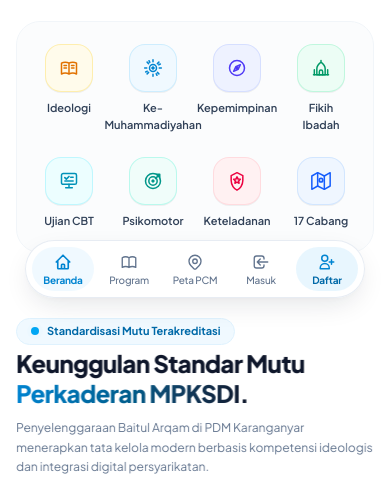
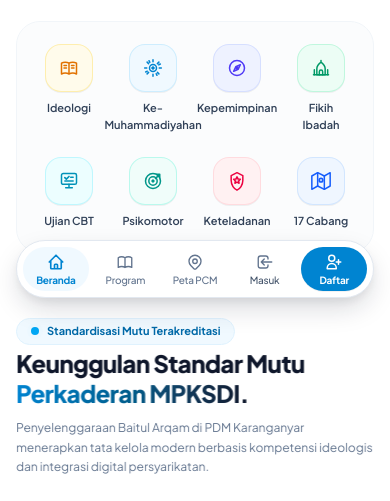
Before and after one commit to ZAKITRIPAMUNGKAS/mpksdikra, a Laravel app: page / in a window 390 px wide. Shown: the part 530-1031 px from the top of the page. Run offline with Laravel 12, Linux system fonts and the light colour scheme; data comes from the database, SQL or seed files in the repository; style sheets or scripts are compiled from the project's sources.

Commit message:
fix(landing): buat background floating mobile bottom nav solid putih agar tidak tembus pandang menimpa konten

```diff
--- a/resources/views/landing/index.blade.php
+++ b/resources/views/landing/index.blade.php
@@ -284,7 +284,7 @@
         </div>
     </header>
 
-    <main id="main-content" class="space-y-16 sm:space-y-20 pb-20">
+    <main id="main-content" class="space-y-16 sm:space-y-20 pb-28 sm:pb-20">
 
         {{-- SECTION 2: Hero Banner Melengkung Proporsional dengan Foto Gedung Dakwah Siluet Kanan-ke-Kiri --}}
         <section id="beranda" class="max-w-7xl mx-auto px-4 sm:px-6 lg:px-8 pt-4 sm:pt-8">
@@ -1954,7 +1954,7 @@
                  onScroll();
              }
           }"
-         class="lg:hidden fixed bottom-4 left-1/2 -translate-x-1/2 w-[calc(100%-2rem)] max-w-[340px] sm:max-w-sm z-[100] bg-white/92 backdrop-blur-xl rounded-full border border-slate-200/80 shadow-[0_10px_28px_-6px_rgba(15,23,42,0.12),0_2px_8px_-2px_rgba(15,23,42,0.04)] p-1.5 transition-all">
+          class="lg:hidden fixed bottom-4 left-1/2 -translate-x-1/2 w-[calc(100%-2rem)] max-w-[360px] z-40 bg-white rounded-full border border-slate-200 shadow-[0_12px_28px_-4px_rgba(15,23,42,0.18),0_4px_12px_-2px_rgba(15,23,42,0.08)] p-1.5 transition-all">
 
         <div class="grid {{ auth()->check() ? 'grid-cols-4' : 'grid-cols-5' }} items-center gap-1">
 
@@ -1995,8 +1995,8 @@
             @auth
                 {{-- 4. Dashboard (Logged in - Harmonious Pill Accent) --}}
                 <a href="{{ auth()->user()->isAdmin() || auth()->user()->isFasilitator() ? route('admin.dashboard') : (auth()->user()->isExecutive() ? route('admin.executive') : route('portal.dashboard')) }}"
-                   class="flex flex-col items-center justify-center py-1.5 px-1 rounded-full text-sky-700 bg-sky-100/70 hover:bg-sky-100 font-bold transition-all duration-200 group active:scale-95">
-                    <svg class="w-4.5 h-4.5 text-sky-600 stroke-[2]" fill="none" stroke="currentColor" viewBox="0 0 24 24">
+                   class="flex flex-col items-center justify-center py-1.5 px-1 rounded-full text-white bg-sky-600 hover:bg-sky-700 font-bold transition-all duration-200 group active:scale-95 shadow-2xs">
+                    <svg class="w-4.5 h-4.5 text-white stroke-[2]" fill="none" stroke="currentColor" viewBox="0 0 24 24">
                         <path stroke-linecap="round" stroke-linejoin="round" d="M4 6a2 2 0 012-2h2a2 2 0 012 2v2a2 2 0 01-2 2H6a2 2 0 01-2-2V6zM14 6a2 2 0 012-2h2a2 2 0 012 2v2a2 2 0 01-2 2h-2a2 2 0 01-2-2V6zM4 16a2 2 0 012-2h2a2 2 0 012 2v2a2 2 0 01-2 2H6a2 2 0 01-2-2v-2zM14 16a2 2 0 012-2h2a2 2 0 012 2v2a2 2 0 01-2 2h-2a2 2 0 01-2-2v-2z"/>
                     </svg>
                     <span class="text-[10px] leading-none mt-1 tracking-tight">Dashboard</span>
@@ -2004,7 +2004,7 @@
             @else
                 {{-- 4. Masuk --}}
                 <a href="{{ route('login') }}"
-                   class="flex flex-col items-center justify-center py-1.5 px-1 rounded-full text-slate-500 hover:text-slate-800 hover:bg-slate-50 font-medium transition-all duration-200 group active:scale-95">
+                   class="flex flex-col items-center justify-center py-1.5 px-1 rounded-full text-slate-600 hover:text-slate-900 hover:bg-slate-100 font-medium transition-all duration-200 group active:scale-95">
                     <svg class="w-4.5 h-4.5 text-slate-500 group-hover:text-slate-800 stroke-[1.8]" fill="none" stroke="currentColor" viewBox="0 0 24 24">
                         <path stroke-linecap="round" stroke-linejoin="round" d="M11 16l-4-4m0 0l4-4m-4 4h14m-5 4v1a3 3 0 01-3 3H6a3 3 0 01-3-3V7a3 3 0 013-3h7a3 3 0 013 3v1"/>
                     </svg>
@@ -2013,8 +2013,8 @@
 
                 {{-- 5. Daftar (Primary Action - Harmonious Pill Accent) --}}
                 <a href="{{ route('anggota.register') }}"
-                   class="flex flex-col items-center justify-center py-1.5 px-1 rounded-full text-sky-700 bg-sky-100/70 hover:bg-sky-100 font-bold transition-all duration-200 group active:scale-95">
-                    <svg class="w-4.5 h-4.5 text-sky-600 stroke-[2]" fill="none" stroke="currentColor" viewBox="0 0 24 24">
+                   class="flex flex-col items-center justify-center py-1.5 px-1 rounded-full text-white bg-sky-600 hover:bg-sky-700 font-bold transition-all duration-200 group active:scale-95 shadow-2xs">
+                    <svg class="w-4.5 h-4.5 text-white stroke-[2]" fill="none" stroke="currentColor" viewBox="0 0 24 24">
                         <path stroke-linecap="round" stroke-linejoin="round" d="M18 9v3m0 0v3m0-3h3m-3 0h-3m-2-5a4 4 0 11-8 0 4 4 0 018 0zM3 20a6 6 0 0112 0v1H3v-1z"/>
                     </svg>
                     <span class="text-[10px] leading-none mt-1 tracking-tight">Daftar</span>
```
